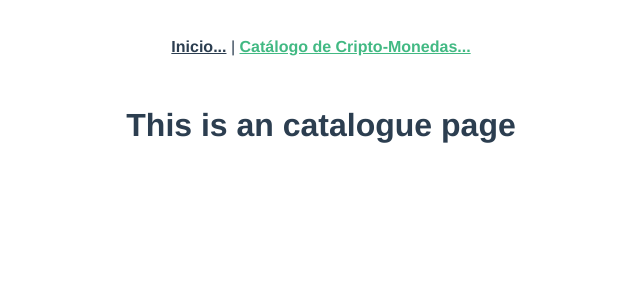
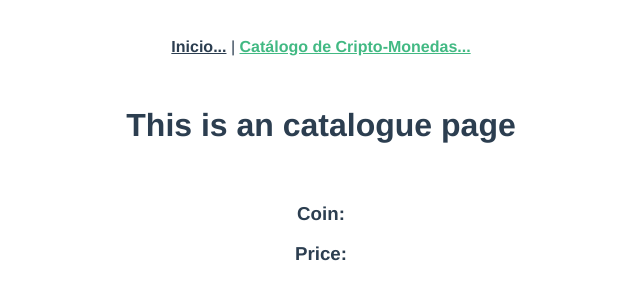
Before and after one commit to ChristianBuscarol/Virtual-Wallet-SIteWeb, a Vue app: page /CoinCatalogueView in a window 1280 px wide. Shown: the top 300 px of the page, without its empty margins (319-959 px from the left). Built offline with nearby package versions, Linux system fonts and the light colour scheme.

Commit message:
Se abrió la sección script y se ha importado el componente CriptoCoinsListComponent.vue

```diff
--- a/src/views/CoinCatalogueView.vue
+++ b/src/views/CoinCatalogueView.vue
@@ -5,7 +5,9 @@
         <h1>This is an catalogue page</h1>
       </div>
     </header>
-
+    <div class="CriptoCoinsListComponent">
+      <CriptoCoinsListComponent/>
+    </div>
     <footer>
       <div>
 
@@ -14,6 +16,17 @@
   </div>
 </template>
 
+<script>
+  import CriptoCoinsListComponent from '@/components/CriptoCoinsListComponent.vue';
+
+  export default{
+    name: 'CoinCatalogueView',
+    components: {
+      CriptoCoinsListComponent
+    }
+  }
+</script>
+
 <style scoped>
 
 </style>
```
